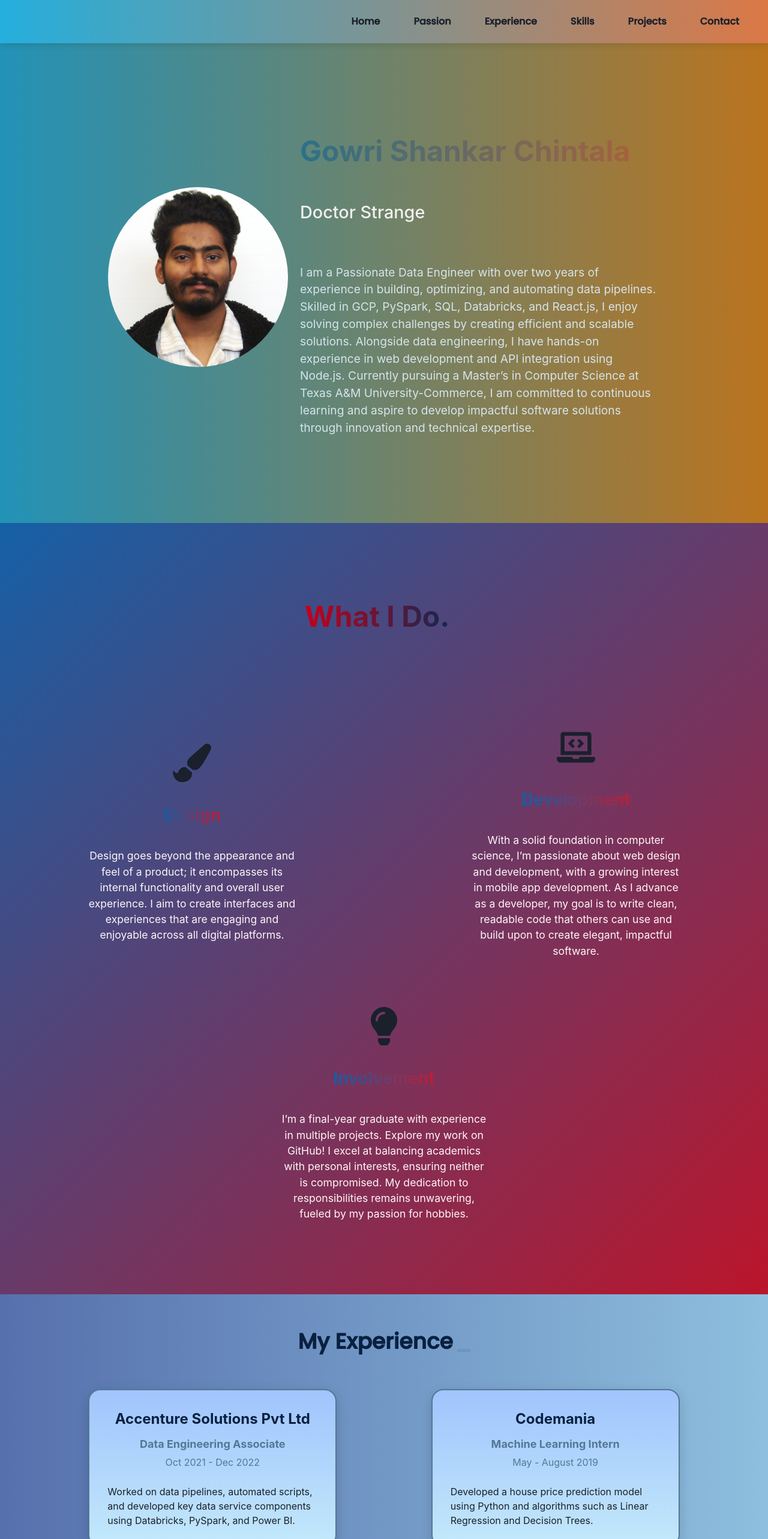
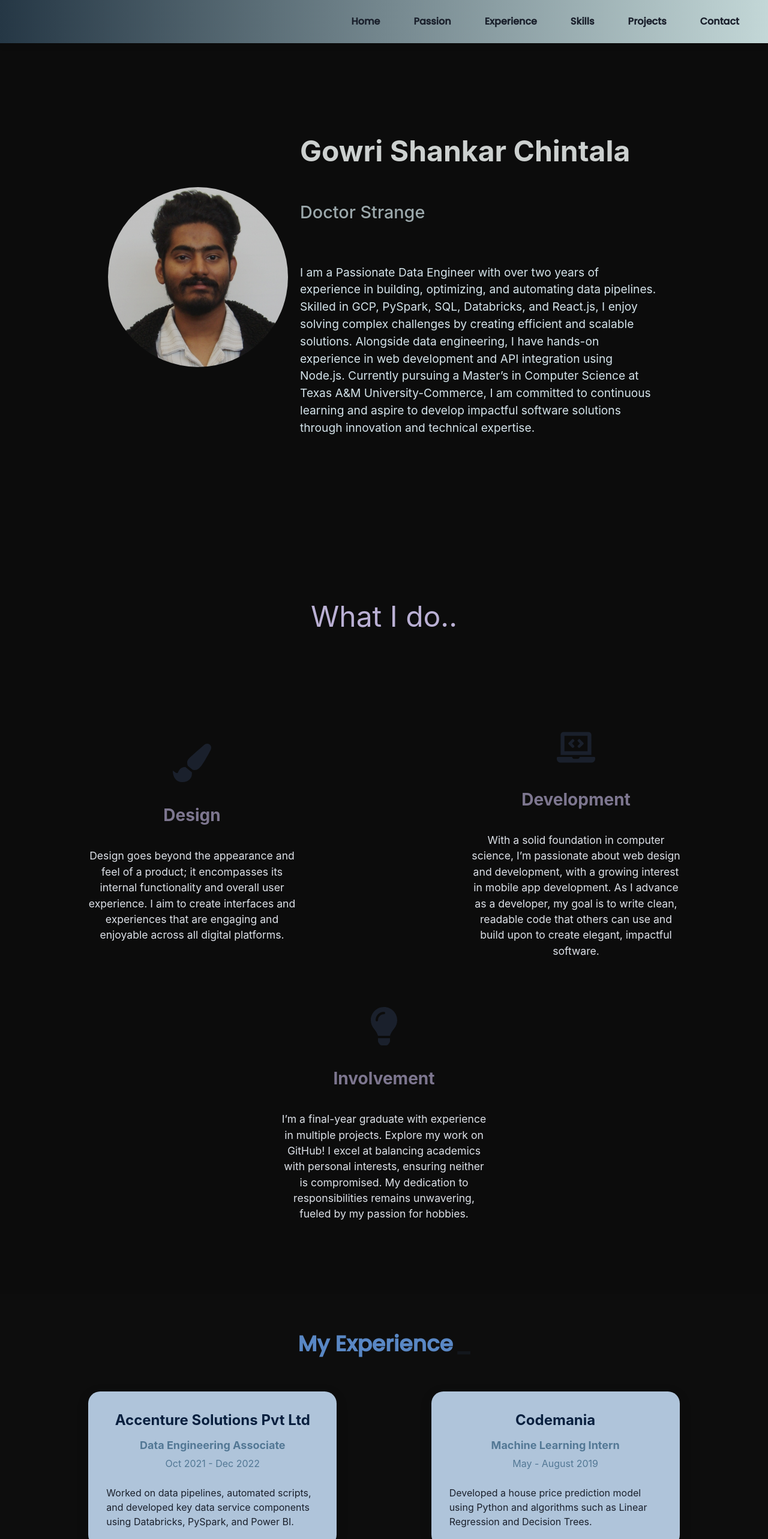
Before and after one commit to chshankar19/Portfolio_React_V1, a React (Create React App) app: page / in a window 1280 px wide. Shown: the top 2566 px of the page at 60% size. Built offline with nearby package versions, Linux system fonts and the light colour scheme.

Commit message:
Updated to new theme dark background with minimal animations

```diff
--- a/src/components/Navbar.js
+++ b/src/components/Navbar.js
@@ -68,6 +68,20 @@ const Navbar = () => {
       />
 
       {/* Navbar links */}
+      {/* <Box
+        className={`navbar-links ${isMenuOpen ? 'open' : 'closed'}`}
+        display={{ base: isMenuOpen ? 'flex' : 'none', md: 'flex' }} // Always show on desktop
+        flexDirection={{ base: 'column', md: 'row' }}
+        alignItems="center"
+        justifyContent={{ base: 'flex-start', md: 'flex-end' }}
+        position={{ base: 'absolute', md: 'static' }}
+        top={{ base: '60px', md: 'auto' }}
+        right={{ base: '0', md: '2rem' }}
+        width={{ base: '100%', md: 'auto' }}
+        bg={{ base: 'linear-gradient(to bottom, rgba(0, 0, 0, 0.8), rgba(0, 0, 0, 0.1))', md: 'transparent' }}
+        zIndex="1000"
+      > */}
+      {/* Navbar links */}
       <Box
         className={`navbar-links ${isMenuOpen ? 'open' : 'closed'}`}
         display={{ base: isMenuOpen ? 'flex' : 'none', md: 'flex' }} // Always show on desktop
@@ -80,7 +94,9 @@ const Navbar = () => {
         width={{ base: '100%', md: 'auto' }}
         bg={{ base: 'linear-gradient(to bottom, rgba(0, 0, 0, 0.8), rgba(0, 0, 0, 0.1))', md: 'transparent' }}
         zIndex="1000"
+        boxShadow={{ base: '0 4px 15px rgba(255, 255, 255, 0.4)', md: 'none' }} // White shadow effect
       >
+
         {Links.map((link) => (
           <Button
             key={link}
--- a/src/components/Passion.js
+++ b/src/components/Passion.js
@@ -2,7 +2,7 @@ import React, { useEffect, useRef } from 'react';
 import { Box, Flex, VStack, Icon, Text } from '@chakra-ui/react';
 import { FaLaptopCode, FaLightbulb, FaPaintBrush } from 'react-icons/fa';
 import { motion, useAnimation } from 'framer-motion';
-import { Typewriter } from 'react-simple-typewriter'; // Import typewriter effect
+// import { Typewriter } from 'react-simple-typewriter'; // Import typewriter effect
 import './styles/Passion.css';
 
 const MotionVStack = motion(VStack);
@@ -66,15 +66,16 @@ const Passion = () => {
   return (
     <Box id="passion" ref={sectionRef} className="passion-section">
       <Text className="section-title">
-        <Typewriter
-          words={['What I Do..']} // Typewriter effect for heading
+        {/* <Typewriter
+          words={['What I do..']} // Typewriter effect for heading
           loop={false}
           cursor
           cursorStyle="_"
           typeSpeed={80}
           deleteSpeed={50}
           delaySpeed={1000}
-        />
+        /> */}
+        What I do..
       </Text>
       <Flex className="passion-content" wrap="wrap" justify="space-around" align="center">
         {passionItems.map((item, index) => (
--- a/src/components/styles/Contact.css
+++ b/src/components/styles/Contact.css
@@ -1,6 +1,7 @@
 .contact-section {
   min-height: 100vh;
-  background: linear-gradient(90deg, #072139, #48d4e4); /* Gradient background */
+  /* background: linear-gradient(90deg, #072139, #48d4e4); */
+  background: #0c0c0c;
   padding: 80px 20px;
   display: flex;
   justify-content: center;
@@ -11,7 +12,7 @@
 /* Resume Title */
 .resume-title {
   font-size: 2rem;
-  color: #123444;
+  color: #9eb4bf;
   margin-bottom: 10px;
   font-weight: bold;
   text-align: center;
@@ -19,7 +20,7 @@
 
 /* Resume Button */
 .resume-button {
-  background-color: #245F73;
+  background-color: #79afc1;
   color: white;
   padding: 12px 24px;
   font-size: 1.2rem;
@@ -28,7 +29,7 @@
 }
 
 .resume-button:hover {
-  background-color: #733E24;
+  background-color: #a1b0de;
   transform: scale(1.05);
 }
 
@@ -36,7 +37,7 @@
 .contact-title {
   font-size: 3rem;
   font-weight: bold;
-  background: #123444;
+  background: #89b2c5;
   background-clip: text;
   -webkit-background-clip: text;
   -webkit-text-fill-color: transparent;
@@ -47,7 +48,7 @@
 /* Contact Description */
 .contact-description {
   font-size: 1.5rem;
-  color: #c6b5b8;
+  color: #89a0c1;
   text-align: center;
   margin-bottom: 20px;
 }
@@ -63,7 +64,7 @@
 }
 
 .contact-button:hover {
-  background-color: #457b9d;
+  background-color: #96c6e3;
   transform: scale(1.05);
 }
 
@@ -73,13 +74,13 @@
 }
 
 .contact-icons a:hover {
-  transform: rotate(360deg) scale(1.2);
+  transform: rotate(120deg) scale(1.2);
 }
 
 /* Footer Text */
 .footer-text {
   font-size: 1rem;
-  color: #e0e0e0;
+  color: #86bedf;
   margin-top: 20px;
   text-align: center;
 }
--- a/src/components/styles/Experience.css
+++ b/src/components/styles/Experience.css
@@ -3,7 +3,8 @@
   width: 100%;
   min-height: 100vh;
   overflow-x: hidden; /* Prevent horizontal overflow */
-  background: linear-gradient(to right, #5670ad, #8ebfde);
+  /* background: linear-gradient(to right, #5670ad, #8ebfde); */
+  background: rgb(13, 13, 13);
   padding: 40px 20px;
   box-sizing: border-box;
   display: flex;
@@ -13,7 +14,7 @@
 }
 
 .typing-heading {
-  color: #09203F;
+  color: #5987c4;
   text-align: center;
   margin-bottom: 20px;
   font-family: 'Poppins', sans-serif;
@@ -33,8 +34,9 @@
   width: 414px;
   max-width: 90%; /* Ensure the box adapts to smaller screens */
   padding: 30px;
-  background: linear-gradient(to bottom, #A1C4FD, #C2E9FB);
-  border: 2px solid #537895;
+  /* background: linear-gradient(to bottom, #A1C4FD, #C2E9FB); */
+  background: #afc4da;
+  /* border: 2px solid #537895; */
   border-radius: 20px;
   box-shadow: 0 6px 20px rgba(0, 0, 0, 0.15);
   transition: transform 0.3s ease, background-color 0.5s ease, color 0.5s ease;
@@ -46,7 +48,8 @@
 
 .experience-box:hover {
   transform: scale(1.05);
-  background: linear-gradient(to bottom, #537895, #A1C4FD);
+  /* background: linear-gradient(to bottom, #537895, #A1C4FD); */
+  background: linear-gradient(90deg, #174a7c 0%, #99acc0 100%);
 }
 
 .experience-box:hover .experience-company,
--- a/src/components/styles/Hero.css
+++ b/src/components/styles/Hero.css
@@ -4,7 +4,8 @@
   align-items: center;
   justify-content: center;
   min-height: 100vh; /* Allows content to expand without overflow */
-  background: linear-gradient(to right, #2292b7, #bb741e);
+  /* background: linear-gradient(to right, #2292b7, #bb741e); */
+  background: #0c0c0c;
   color: white;
   text-align: center;
   padding: 40px;
@@ -33,6 +34,7 @@
   height: auto;
   margin-bottom: 20px;
   flex-shrink: 0;
+  opacity: 75%;
   z-index: 1;
 }
 
@@ -57,7 +59,8 @@
 .hero-title {
   font-size: 3rem;
   font-weight: bold;
-  background: linear-gradient(90deg, #2c7188, #af6038);
+  /* background: linear-gradient(90deg, #2c7188, #af6038); */
+  background: #CCD0CF;
   background-clip: text;
   -webkit-background-clip: text;
   -webkit-text-fill-color: transparent;
@@ -67,7 +70,8 @@
 .hero-typewriter {
   font-size: 1.8rem;
   font-weight: 500;
-  color: #F2F0EF;
+  /* color: #F2F0EF; */
+  color: #9BA8AB;
   margin-bottom: 20px;
   white-space: nowrap;
   overflow: hidden;
--- a/src/components/styles/Navbar.css
+++ b/src/components/styles/Navbar.css
@@ -14,32 +14,35 @@
 
 /* Navbar colors for different sections */
 .navbar-home {
-  background: linear-gradient(90deg, #25afdd 0%, #db7846 100%);
+  /* background: linear-gradient(90deg, #25afdd 0%, #db7846 100%);*/
+  background: linear-gradient(90deg, #253745, #c3d7d7);
   color: white;
 }
 
 .navbar-passion {
-  background: linear-gradient(90deg, #4a8cca, #db122d);
+  /* background: linear-gradient(90deg, #4a8cca, #db122d); */
+  background: linear-gradient(90deg, #4d475b, #c3bbd6);
   color: white;
 }
 
 .navbar-experience {
-  background: linear-gradient(90deg, #1e5fa1 0%, #afc4da 100%);
+  background: linear-gradient(90deg, #184f85 0%, #afc4da 100%);
   color: white;
 }
 
 .navbar-skills {
-  background: linear-gradient(90deg, #128298, #a3cfe0);
+  background: linear-gradient(90deg, #0b4d5a, #a3cfe0);
   color: #E4F1E9;
 }
 
 .navbar-projects {
-  background: linear-gradient(90deg, #cd6958, #457B9D);
+  /* background: linear-gradient(90deg, #cd6958, #457B9D); */
+  background: linear-gradient(90deg, #2a5572, #b4cbdd);
   color: white;
 }
 
 .navbar-contact {
-  background: linear-gradient(90deg, #032e57, #33daec);
+  background: linear-gradient(90deg, #06529a, #9bbcdb);
   color: white;
 }
 
@@ -82,7 +85,7 @@
 
 .navbar-link:hover {
   background-color: rgba(255, 255, 255, 0.8);
-  color: teal;
+  color: rgba(0, 128, 128, 0.366);
   border-radius: 8px;
   padding: 0.5rem 1rem;
 }
--- a/src/components/styles/Passion.css
+++ b/src/components/styles/Passion.css
@@ -1,17 +1,24 @@
+@import url('https://fonts.googleapis.com/css2?family=Poppins:wght@300;500&display=swap');
+
+/* Ensure Poppins is applied globally */
+body {
+  font-family: 'Poppins', sans-serif;
+}
+
 .passion-section {
   min-height: 100vh;
-  background: linear-gradient(135deg, #1560a6, #bb152b);
+  background: #0c0c0c;
   display: flex;
   flex-direction: column;
   justify-content: flex-start;
   align-items: center;
-  padding: 120px 40px; /* Adjusted padding */
+  padding: 120px 40px;
 }
 
 .section-title {
   font-size: 3rem;
-  font-weight: bold;
-  background: linear-gradient(90deg, #C5001A, #002C54);
+  /* font-weight: bold; */
+  background: #BAB0D4;
   background-clip: text;
   -webkit-background-clip: text;
   -webkit-text-fill-color: transparent;
@@ -25,7 +32,7 @@
   justify-content: space-evenly;
   align-items: flex-start;
   flex-wrap: wrap;
-  margin-top: 50px; /* Additional margin to push components down */
+  margin-top: 50px;
 }
 
 .passion-item {
@@ -40,14 +47,14 @@
 
 .passion-icon {
   font-size: 4rem;
-  color: #FDF6F6;
+  color: #dbc7c7;
 }
 
 .passion-title {
   font-size: 1.75rem;
   font-weight: bold;
   margin-top: 10px;
-  background: linear-gradient(90deg, #115fa7, #bf1d33);
+  background: #7d768f;
   background-clip: text;
   -webkit-background-clip: text;
   -webkit-text-fill-color: transparent;
@@ -55,6 +62,6 @@
 
 .passion-description {
   font-size: 1.1rem;
-  color: #FDF6F6;
+  color: #dee2e9;
   margin-top: 10px;
 }
--- a/src/components/styles/Projects.css
+++ b/src/components/styles/Projects.css
@@ -1,6 +1,6 @@
-/* Projects Section Styles */
 .projects-container {
-  background: linear-gradient(135deg, #6cc3eb, #994343); /* Adjusted gradient */
+  /* background: linear-gradient(135deg, #6cc3eb, #994343); */
+  background: #0c0c0c;
   padding: 100px 20px; /* Increased padding for breathing room */
   min-height: 100vh;
   display: flex;
@@ -15,7 +15,8 @@
   font-size: 3rem;
   margin-bottom: 50px;
   font-family: 'Poppins', sans-serif;
-  background: linear-gradient(90deg, #C5001A, #002C54); /* Matching gradient with passion section */
+  /* background: linear-gradient(90deg, #C5001A, #002C54); */
+  background: #bfc7ce;
   background-clip: text;
   -webkit-background-clip: text;
   -webkit-text-fill-color: transparent;
@@ -33,26 +34,28 @@
 
 /* Individual Project Card Styling */
 .project-card {
-  background: linear-gradient(135deg, #59a4d2, #1D3557);
+  /* background: linear-gradient(135deg, #59a4d2, #1D3557); */
+  background: #6991b0;
   border-radius: 20px; /* Softer border radius */
   padding: 30px; /* Increased padding for better layout */
   width: 100%;
   box-shadow: 0 6px 20px rgba(0, 0, 0, 0.25); /* Enhanced shadow */
   transition: transform 0.4s ease, background-color 0.4s ease;
-  color: #F1FAEE;
+  /* color: #afb3b7; */
   text-align: left;
 }
 
 /* Hover Effect for Cards */
 .project-card:hover {
-  transform: scale(1.05);
-  background: linear-gradient(135deg, #b1321b, #457B9D);
+  transform: scale(1.0);
+  /* background: linear-gradient(135deg, #b1321b, #457B9D); */
+  background: #193547
 }
 
 /* Project Title */
 .project-title {
   font-size: 2rem;
-  color: #185e84;
+  color: #4183af;
   font-weight: bold;
   margin-bottom: 15px;
   font-family: 'Poppins', sans-serif;
@@ -61,7 +64,7 @@
 /* Project Description */
 .project-description {
   font-size: 1.2rem;
-  color: #aee2ef;
+  color: #eaeff3;
   margin-bottom: 20px;
   line-height: 1.6; /* Improved readability */
 }
@@ -95,12 +98,12 @@
 }
 
 .project-button.website {
-  background-color: #007bff;
+  background-color: #2d4a53;
   color: white;
 }
 
 .project-button.website:hover {
-  background-color: #0056b3;
+  background-color: #Afb3b7;
 }
 
 /* Responsive Adjustments */
--- a/src/components/styles/Skills.css
+++ b/src/components/styles/Skills.css
@@ -1,7 +1,8 @@
 @import url('https://fonts.googleapis.com/css2?family=Poppins:wght@300;500&display=swap');
 
 .skills-container {
-  background-color: #0D1117; /* Dark background */
+  /* background-color: #0D1117; */
+  background: #0c0c0c;
   color: #F2F0EF; /* Off-white text color */
   padding: 80px;
   min-height: 100vh;
```
